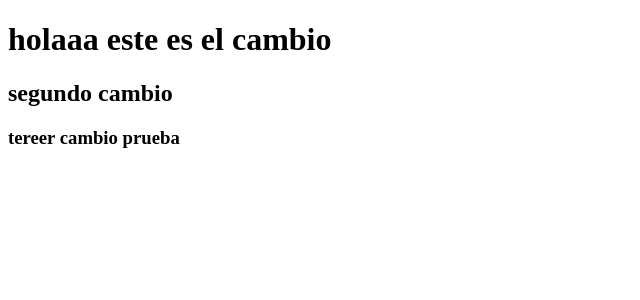
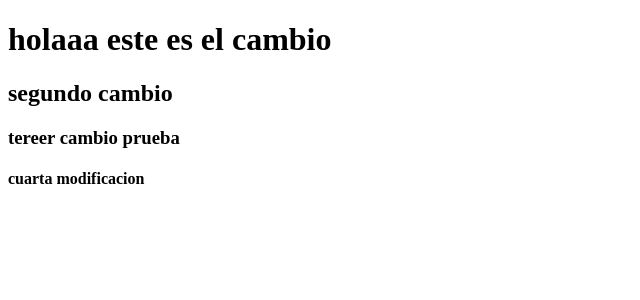
Before and after one commit to millemax/appraulins, an Angular app: page / in a window 1280 px wide. Shown: the top 300 px of the page, without its empty margins (0-640 px from the left). Built offline with nearby package versions, Linux system fonts and the light colour scheme.

Commit message:
nuevo mensaje prueba 4

```diff
--- a/src/app/app.component.html
+++ b/src/app/app.component.html
@@ -3,3 +3,4 @@
 </h1>
 <h2>segundo cambio</h2>
 <h3>tereer cambio prueba</h3>
+<h4>cuarta modificacion</h4>
```
